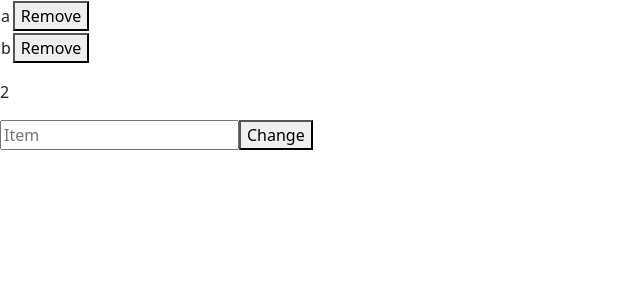
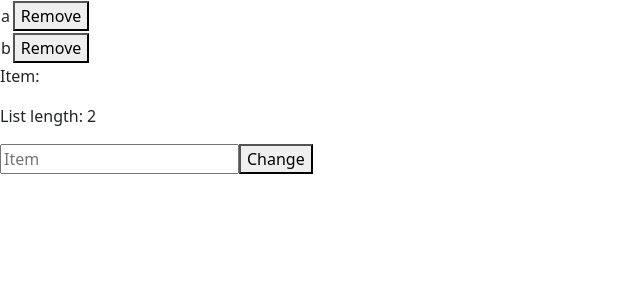
Before and after one commit to daniel-vnd/ReactFundamentals, a React (Vite) app: page / in a window 1280 px wide. Shown: the top 300 px of the page, without its empty margins (0-640 px from the left). Built offline with nearby package versions, Linux system fonts and the light colour scheme.

Commit message:
43. [Hook] useState - working with imutable array - part 2

```diff
--- a/src/App.jsx
+++ b/src/App.jsx
@@ -1,14 +1,22 @@
 import { useState } from 'react';
 
-// 43. [Hook] useState - working with imutable array
+// 43. [Hook] useState - working with imutable array - part 2
 
 const App = () => {
+
 	const [list, setList] = useState(['a', 'b']);
 
 	const [item, setItem] = useState("");
 
 	const AddToList = () => {
 		list.push(item);
+
+		setList([...list]);
+	}
+
+	const RemoveItem = (index) => {
+		alert(index);
+		list.splice(index, 1);
 
 		setList([...list]);
 	}
@@ -23,17 +31,21 @@ const App = () => {
 								return (
 									<tr>
 										<td>{element}</td>
-										<td><button>Remove</button></td>
+										<td><button onClick={()=>{
+											RemoveItem(index);
+										}}>Remove</button></td>
 									</tr>
 								)
 							})
+
+
 						) : (<tr></tr>)
 					}
 				</tbody>
 			</table>
-			<p>{item}</p>
-			<p>{list.length}</p>
-			<input placeholder='Item' onChagne={(e) => setItem(e.target.value)} />
+			<p>Item: {item}</p>
+			<p>List length: {list.length}</p>
+			<input placeholder='Item' onChange={(e) => setItem(e.target.value)} />
 			<button onClick={AddToList}>Change</button>
 		</div>
 	)
```
